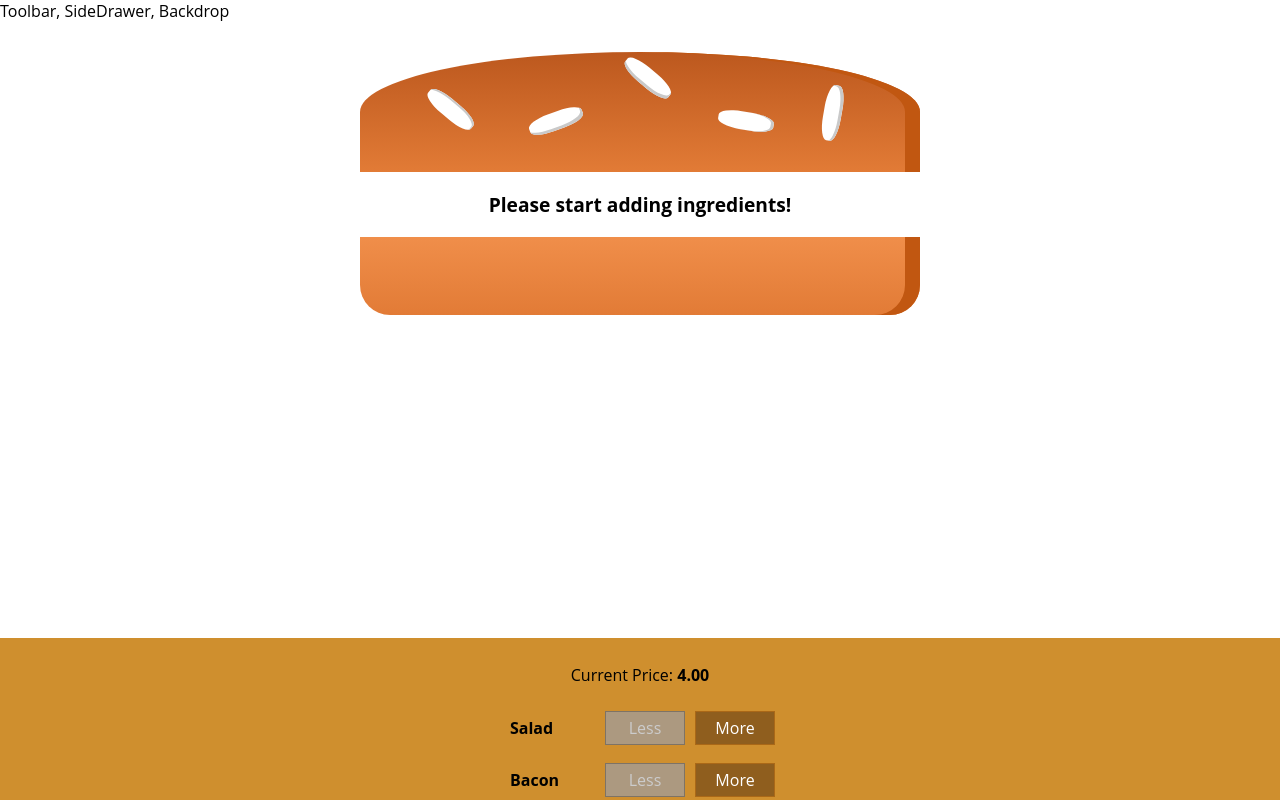
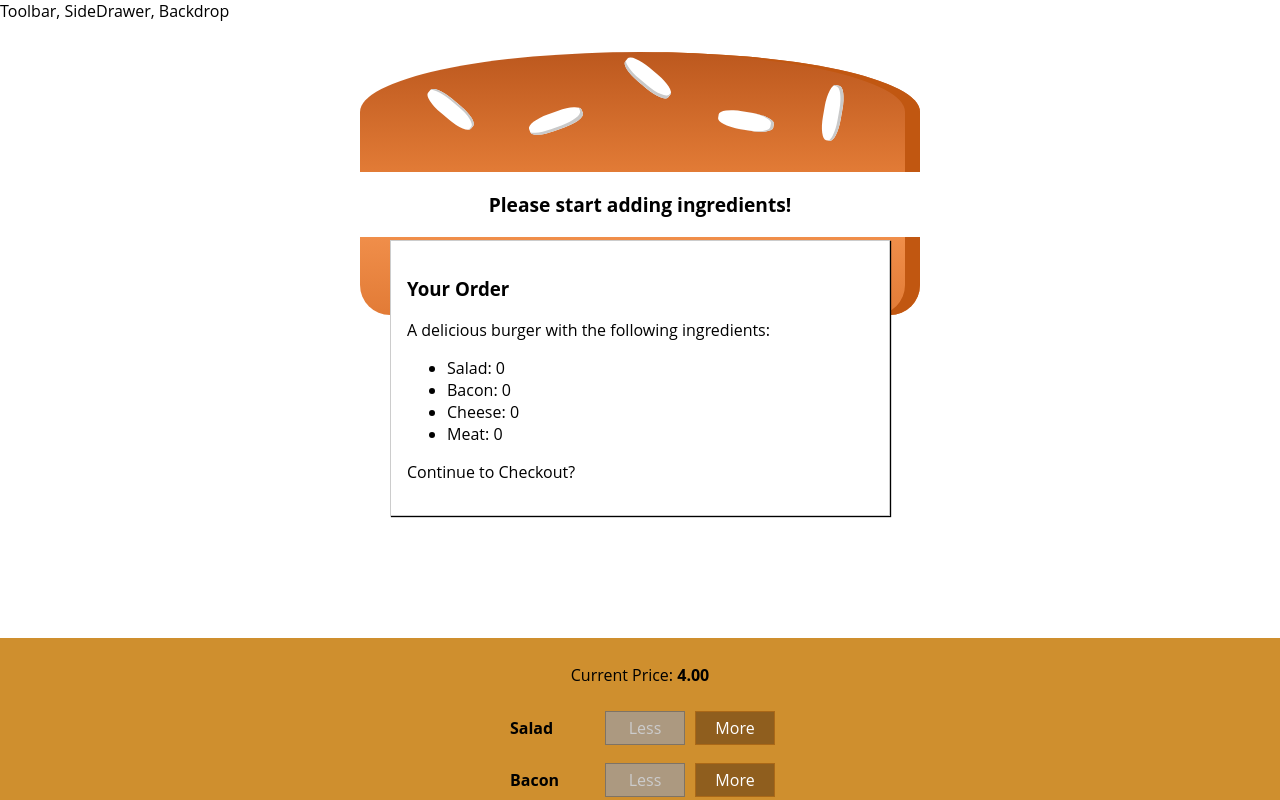
Before and after one commit to billy08061/React_Burger_App, a React app: page / in a window 1280 px wide. Shown: the top 800 px of the page. Built offline with nearby package versions, Linux system fonts and the light colour scheme.

Commit message:
Added an order summary display that is dynamically generated when you add features to the burger

```diff
--- /dev/null
+++ b/src/components/Burger/OrderSummary/OrderSummary.js
@@ -0,0 +1,26 @@
+import React from "react";
+import Aux2 from "../../../hoc/Aux2";
+
+
+const OrderSummary = props => {
+  const ingredientSummary = Object.keys(props.ingredients)
+  .map(igKey => {
+      return( <li key = {igKey}>
+          <span style= {{textTransform: 'capitalize'}}> {igKey}</span>: {props.ingredients[igKey]}
+        </li>);
+  });
+
+
+  return (
+    <Aux2>
+      <h3> Your Order </h3>
+      <p> A delicious burger with the following ingredients: </p>
+      <ul>
+          {ingredientSummary}
+    </ul>
+    <p>Continue to Checkout?</p>
+    </Aux2>
+  );
+};
+
+export default OrderSummary;
--- a/src/components/Layout/Layout.js
+++ b/src/components/Layout/Layout.js
@@ -1,15 +1,15 @@
 import React from 'react';
 
-import Aux from '../../hoc/Aux2';
+import Aux2 from '../../hoc/Aux2';
 import classes from './Layout.css';
 
 const layout = ( props ) => (
-    <Aux>
+    <Aux2>
         <div>Toolbar, SideDrawer, Backdrop</div>
         <main className={classes.Content}>
             {props.children}
         </main>
-    </Aux>
+    </Aux2>
 );
 
 export default layout;
--- /dev/null
+++ b/src/components/UI/Modal/Modal.css
@@ -0,0 +1,20 @@
+.Modal {
+    position: fixed;
+    z-index: 500;
+    background-color: white;
+    width: 70%;
+    border: 1px solid #ccc;
+    box-shadow: 1px 1px 1px black;
+    padding: 16px;
+    left: 15%;
+    top: 30%;
+    box-sizing: border-box;
+    transition: all 0.3s ease-out;
+}
+
+@media (min-width: 600px) {
+    .Modal {
+        width: 500px;
+        left: calc(50% - 250px);
+    }
+}
--- /dev/null
+++ b/src/components/UI/Modal/Modal.js
@@ -0,0 +1,14 @@
+import React from 'react';
+import classes from './Modal.css';
+
+const Modal = (props) => (
+
+    <div className = {classes.Modal}>
+        {props.children}
+    </div>
+
+);
+
+
+
+export default Modal;
--- a/src/containers/BurgerBuilder/BurgerBuilder.js
+++ b/src/containers/BurgerBuilder/BurgerBuilder.js
@@ -1,8 +1,11 @@
 import React, { Component } from 'react';
 
-import Aux from '../../hoc/Aux2';
+import Aux2 from '../../hoc/Aux2';
 import Burger from '../../components/Burger/Burger';
 import BuildControls from '../../components/Burger/BuildControls/BuildControls';
+import Modal from '../../components/UI/Modal/Modal';
+import OrderSummary from '../../components/Burger/OrderSummary/OrderSummary'
+
 
 const INGREDIENT_PRICES = {
     salad: 0.5,
@@ -78,7 +81,10 @@
         }
         // {salad: true, meat: false, ...}
         return (
-            <Aux>
+            <Aux2>
+                <Modal>
+                    <OrderSummary ingredients = {this.state.ingredients}/>
+                </Modal>
                 <Burger ingredients={this.state.ingredients} />
                 <BuildControls
                     ingredientAdded={this.addIngredientHandler}
@@ -86,7 +92,7 @@
                     disabled={disabledInfo}
                     purchasable={this.state.purchasable}
                     price={this.state.totalPrice} />
-            </Aux>
+            </Aux2>
         );
     }
 }
```
Also changed, not shown: src/components/UI/Backdrop/Backdrop.js (added).
